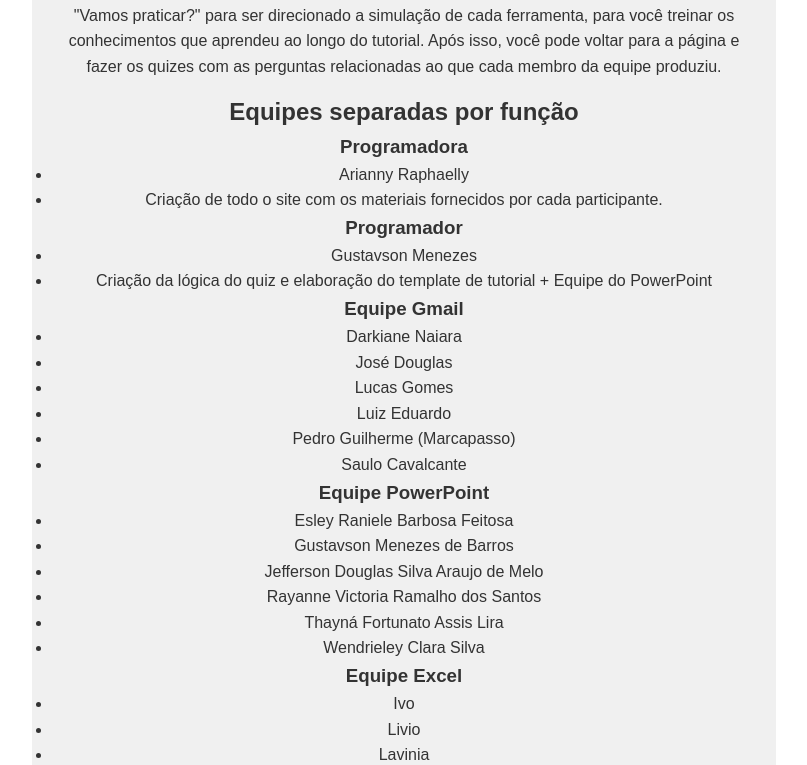
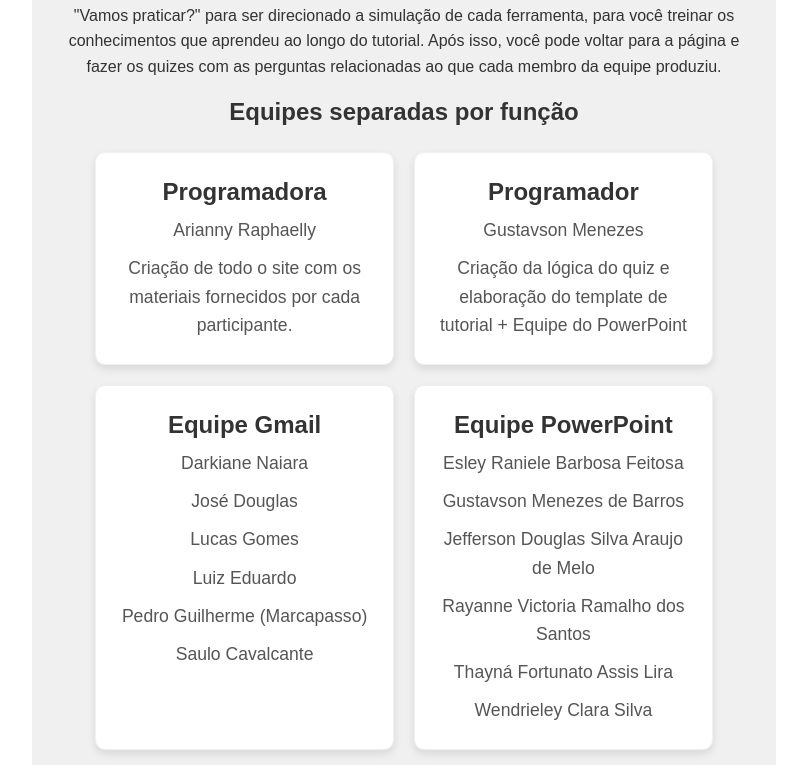
Before and after one commit to raphaellyzzz/projeto-infobasica, a plain HTML site: page index.html in a window 1280 px wide. Shown: the part 364-1129 px from the top of the page, without its empty margins (236-1043 px from the left). Drawn offline with Linux system fonts and the light colour scheme.

Commit message:
att js e css

```diff
--- a/css/style.css
+++ b/css/style.css
@@ -296,3 +296,40 @@ nav ul li a:hover i {
 .font-size-controls button:hover {
     background-color: var(--verde-claro);
 }
+
+.equipes-container {
+    display: flex;
+    flex-wrap: wrap;
+    gap: 20px;
+    justify-content: center;
+    padding: 20px;
+}
+
+.equipe-quadrado {
+    background-color: var(--branco);
+    border: 1px solid var(--cinza-claro);
+    border-radius: 10px;
+    padding: 20px;
+    width: 45%;
+    box-shadow: 0 4px 8px rgba(0, 0, 0, 0.1);
+}
+
+.equipe-quadrado h3 {
+    margin-top: 0;
+    color: #333;
+    font-size: 1.5em;
+    text-align: center;
+}
+
+.equipe-quadrado ul {
+    list-style-type: none;
+    padding: 0;
+    margin: 0;
+}
+
+.equipe-quadrado ul li {
+    padding: 5px 0;
+    color: #555;
+    font-size: 1.1em;
+    text-align: center;
+}
```
Also changed, not shown: css/style_tutorials.css (+7 -0 lines).
